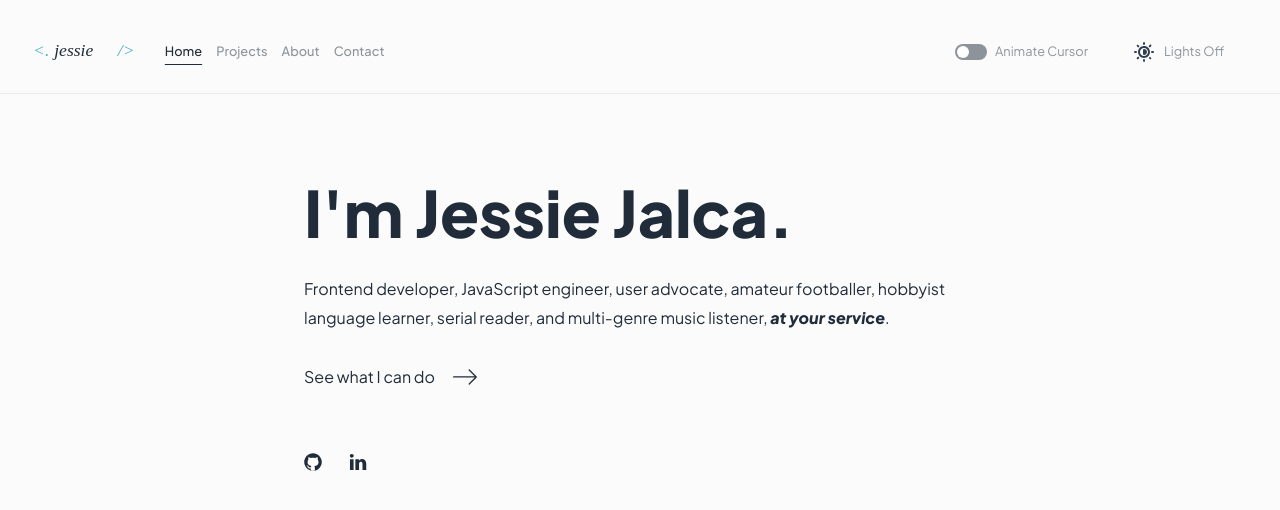
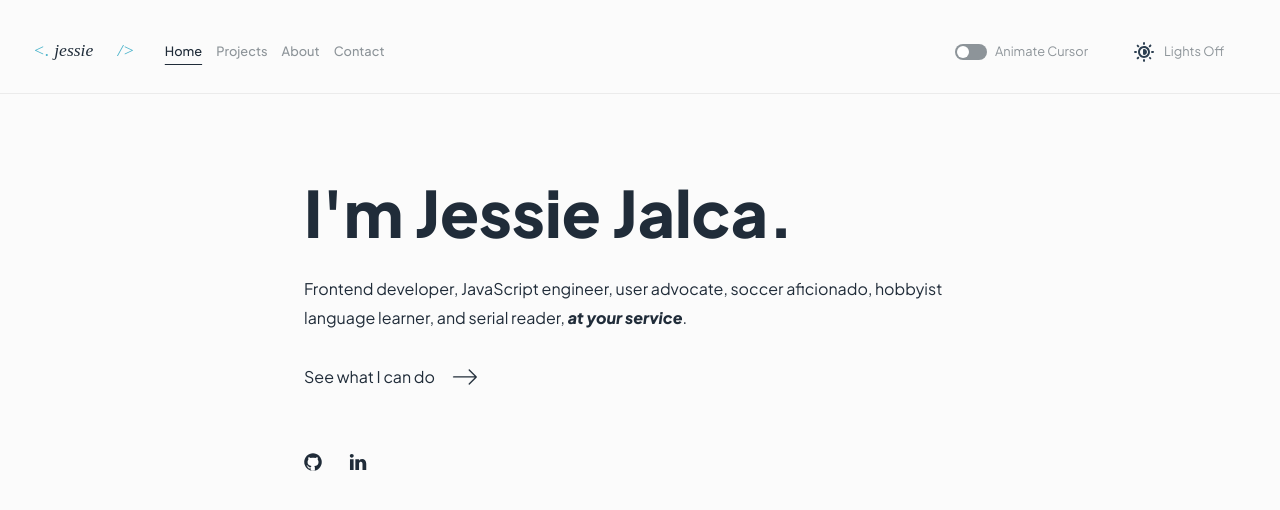
Before and after one commit to jessiejalca/portfolio, a React (Vite) app: page / in a window 1280 px wide. Shown: the top 510 px of the page. Built offline with nearby package versions, Linux system fonts and the light colour scheme.

Commit message:
style: Adjust page transition & update Home text
REASON
Page transition felt too fast, and Home text needed updating for better
wording.

CHANGES
- Simplify wording on Home page description
- Slow down page transition speed

```diff
--- a/src/App.jsx
+++ b/src/App.jsx
@@ -77,7 +77,7 @@ function App() {
           key={location.pathname}
           initial={{ y: 25, opacity: 0 }}
           animate={{ y: 0, opacity: 1 }}
-          transition={{ duration: 1, type: "spring" }}>
+          transition={{ duration: 1.2, type: "spring" }}>
           <Outlet context={[darkMode, setDarkMode]} />
           <Footer darkMode={darkMode} />
         </motion.div>
--- a/src/routes/Home.jsx
+++ b/src/routes/Home.jsx
@@ -10,9 +10,9 @@ const Home = () => {
       <div className="hero">
         <h1>I'm Jessie Jalca.</h1>
         <section aria-label="subheading">
-          Frontend developer, JavaScript engineer, user advocate, amateur
-          footballer, hobbyist language learner, serial reader, and multi-genre
-          music listener, <em>at your service</em>.
+          Frontend developer, JavaScript engineer, user advocate, soccer
+          aficionado, hobbyist language learner, and serial reader,{" "}
+          <em>at your service</em>.
         </section>
         <Link className="actionBtn" to={"/projects"}>
           <p>See what I can do</p>
```
